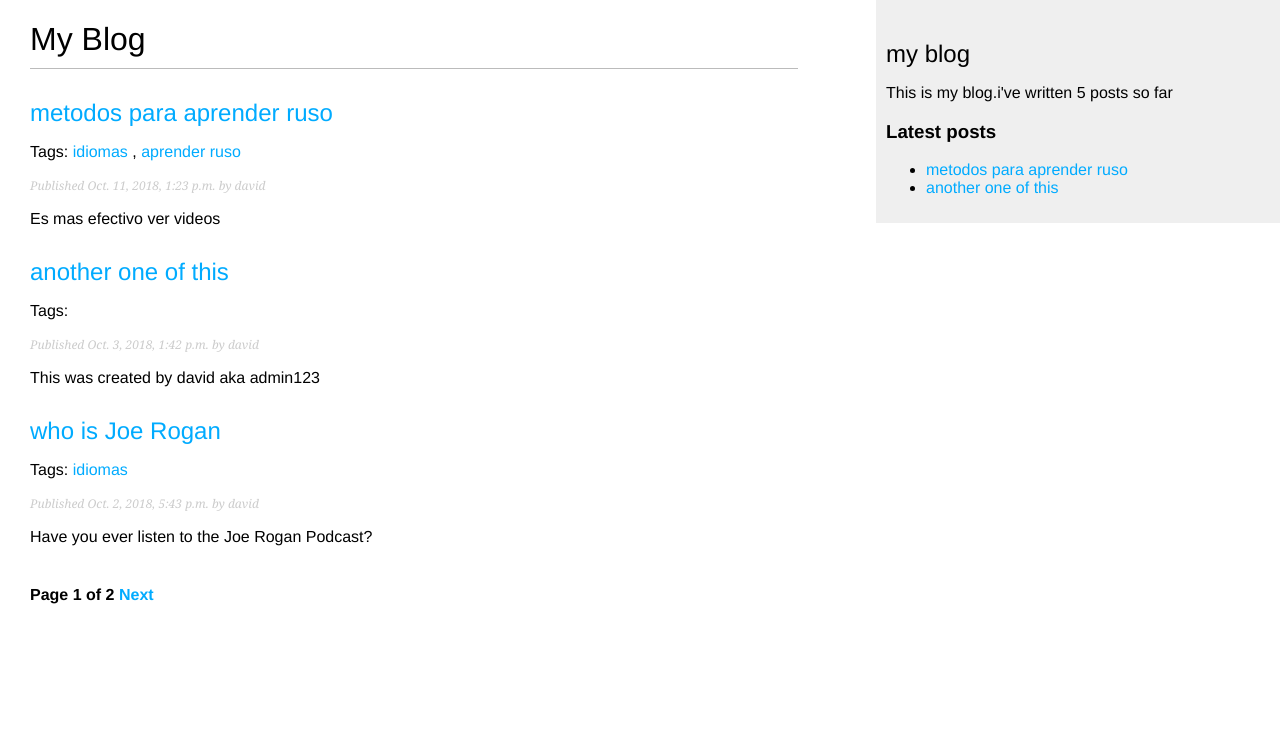
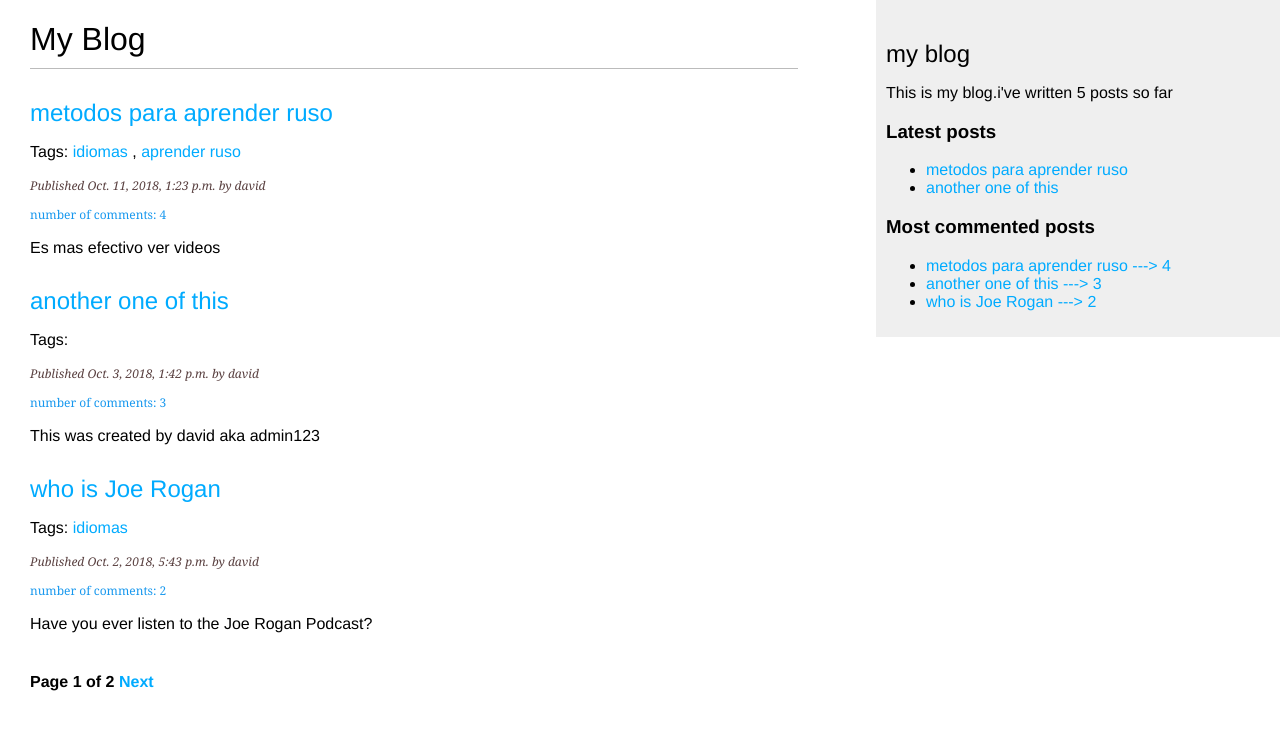
Before and after one commit to DavidMares22/mysite-DBE, a Django app: page /blog/ in a window 1280 px wide. Shown: the top 730 px of the page. Run offline with Django 3.2, Linux system fonts and the light colour scheme; data comes from the database, SQL or seed files in the repository; both versions use the stored data as it was after the commit; parts of the project's set-up code (start-up, migrations or seed data) failed here and were passed over.

Commit message:
new custom tag

```diff
--- a/blog/static/css/blog.css
+++ b/blog/static/css/blog.css
@@ -34,12 +34,20 @@ h2 {
   height:100%;
 }
 
+p.numComments {
+  color: #1898ee;
+  font-family: georgia, serif;
+  font-size: 12px;
+
+}
 p.date {
-  color:#ccc;
+  color:rgb(90, 65, 65);
   font-family: georgia, serif;
   font-size: 12px;
   font-style: italic;
 }
+
+
 
 /* pagination */
 .pagination {
--- a/blog/templates/blog/base.html
+++ b/blog/templates/blog/base.html
@@ -18,6 +18,27 @@
     <p>This is my blog.i've written {% total_posts %} posts so far</p>
     <h3>Latest posts</h3>
     {% show_latest_posts 2 %}
+
+    <h3>Most commented posts</h3>
+
+    {% get_most_commented_posts as most_commented_posts  %}
+
+    <ul>
+
+       {% for post in most_commented_posts %}
+       <li>
+
+         <a href="{{ post.get_absolute_url }}">{{post.title}} ---> {{post.comments.count}}</a>
+       </li>
+
+       {% endfor %}
+
+
+    </ul>
+
+
+
+
   </div>
 </body>
 </html>
--- a/blog/templates/blog/post/list.html
+++ b/blog/templates/blog/post/list.html
@@ -31,6 +31,9 @@
   <p class="date">
     Published {{post.publish}} by {{post.author}}
   </p>
+  <p class="numComments">
+    number of comments: {{post.comments.count}}
+  </p>
   {{post.body|truncatewords:30|linebreaks}}
   {% endfor %}
 
--- a/blog/templatetags/blog_tags.py
+++ b/blog/templatetags/blog_tags.py
@@ -1,7 +1,16 @@
 from django import template
 from ..models import Post
+from django.db.models import Count
 
 register = template.Library()
+
+
+@register.simple_tag
+def get_most_commented_posts(count=3):
+  return Post.published.annotate(total_comments=Count('comments')).order_by('-total_comments')[:count]
+
+
+
 
 @register.simple_tag
 def total_posts():
```
Also changed, not shown: db.sqlite3.
